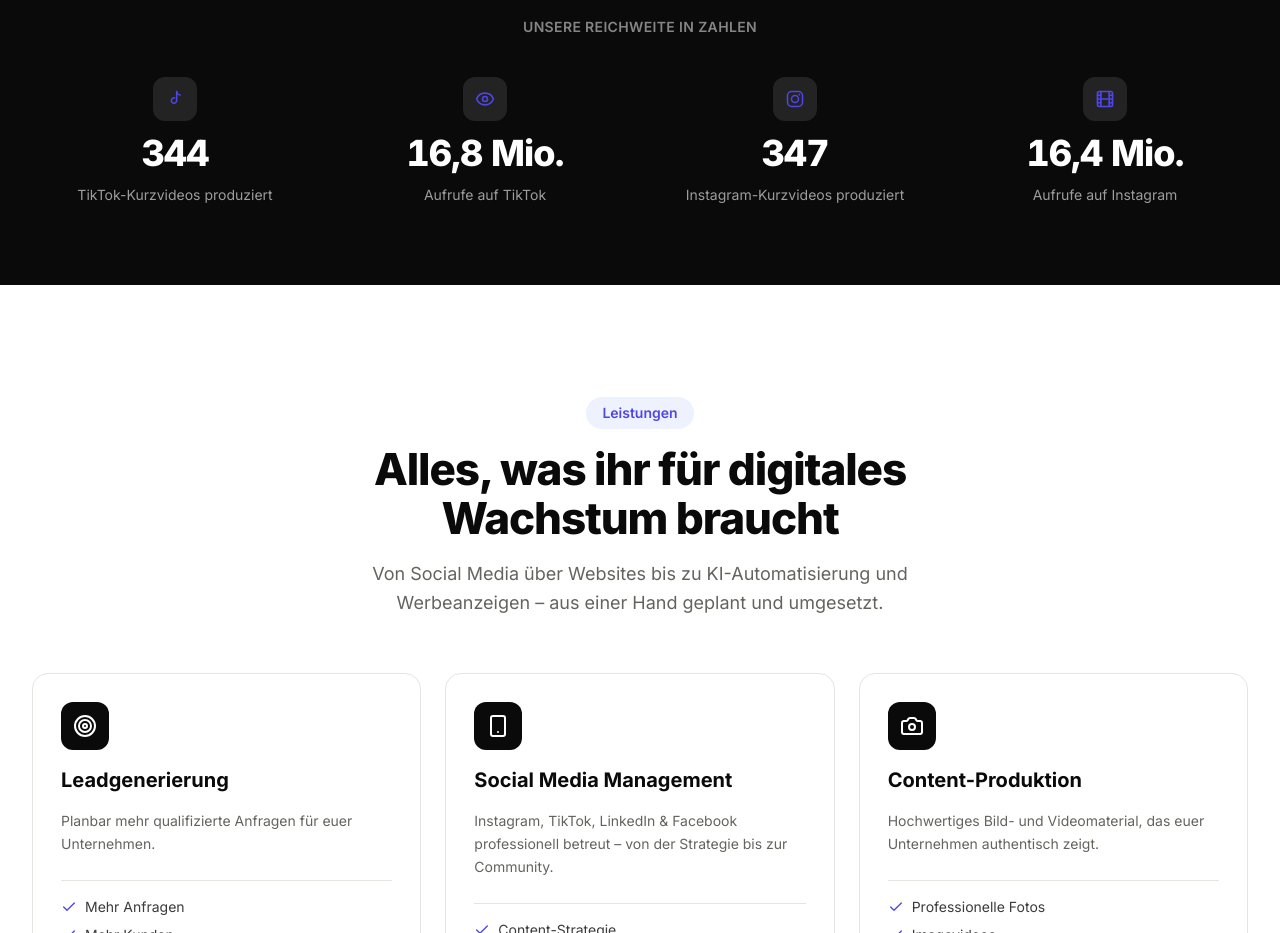
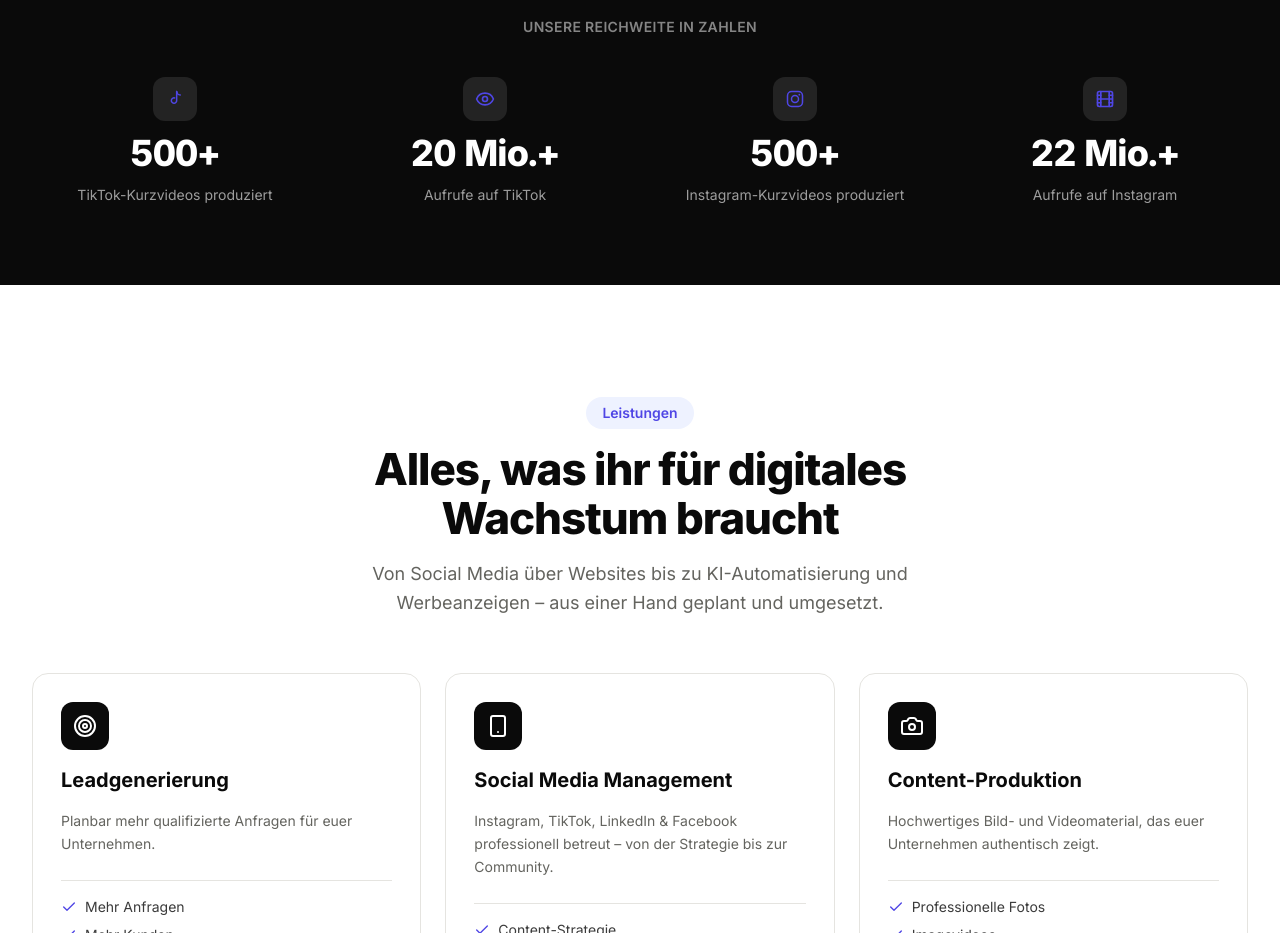
Before and after one commit to fatihpilig-hash/fatih, a Next.js app in the folder website/: page / in a window 1280 px wide. Shown: the part 1000-1933 px from the top of the page. Built offline with nearby package versions, Linux system fonts and the light colour scheme.

Commit message:
Update reach stats to 500+/20 Mio.+/500+/22 Mio.+
TikTok and Instagram videos produced now show 500+, TikTok views
20 Mio.+, Instagram views 22 Mio.+.

```diff
--- a/website/src/components/Stats.tsx
+++ b/website/src/components/Stats.tsx
@@ -12,30 +12,30 @@ type IconComponent = ComponentType<SVGProps<SVGSVGElement>>;
 const stats = [
   {
     icon: TiktokIcon,
-    target: 344,
+    target: 500,
     decimals: 0,
-    suffix: "",
+    suffix: "+",
     label: "TikTok-Kurzvideos produziert",
   },
   {
     icon: Eye,
-    target: 16.8,
-    decimals: 1,
-    suffix: " Mio.",
+    target: 20,
+    decimals: 0,
+    suffix: " Mio.+",
     label: "Aufrufe auf TikTok",
   },
   {
     icon: InstagramIcon,
-    target: 347,
+    target: 500,
     decimals: 0,
-    suffix: "",
+    suffix: "+",
     label: "Instagram-Kurzvideos produziert",
   },
   {
     icon: Film,
-    target: 16.4,
-    decimals: 1,
-    suffix: " Mio.",
+    target: 22,
+    decimals: 0,
+    suffix: " Mio.+",
     label: "Aufrufe auf Instagram",
   },
 ];
```
